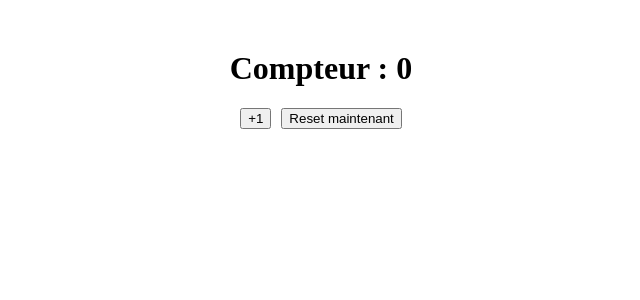
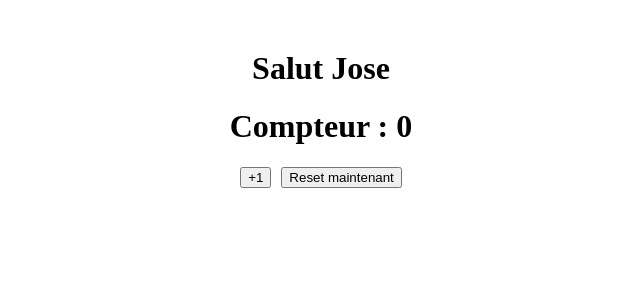
Before and after one commit to josegcpedro/LearnReact, a Next.js app: page / in a window 1280 px wide. Shown: the top 300 px of the page, without its empty margins (319-959 px from the left). Built offline with nearby package versions, Linux system fonts and the light colour scheme.

Commit message:
done project

```diff
--- a/src/app/page.tsx
+++ b/src/app/page.tsx
@@ -1,18 +1,20 @@
 "use client";
 
 import { useState, useEffect } from "react";
-
+import Props from "./props";
 export default function Home() {
   const [count, setCount] = useState(0);
+  const name: string = "Jose";
 
   useEffect(() => {
     if (count > 0) {
       alert(`Le compteur est maintenant à ${count}`);
     }
-  }, [count]); // Se déclenche à chaque changement de count
+  }, [count]); // Se déclenche à chaque changement de count.
 
   return (
     <main style={{ textAlign: "center", marginTop: "50px" }}>
+      <Props name={name} />
       <h1>Compteur : {count}</h1>
       <button onClick={() => setCount(count + 1)}>+1</button>
       <button onClick={() => setCount(0)} style={{ marginLeft: "10px" }}>
--- /dev/null
+++ b/src/app/props.tsx
@@ -0,0 +1,3 @@
+export default function Props({ name }: { name: string }) {
+  return <h1>Salut {name}</h1>;
+}
```
